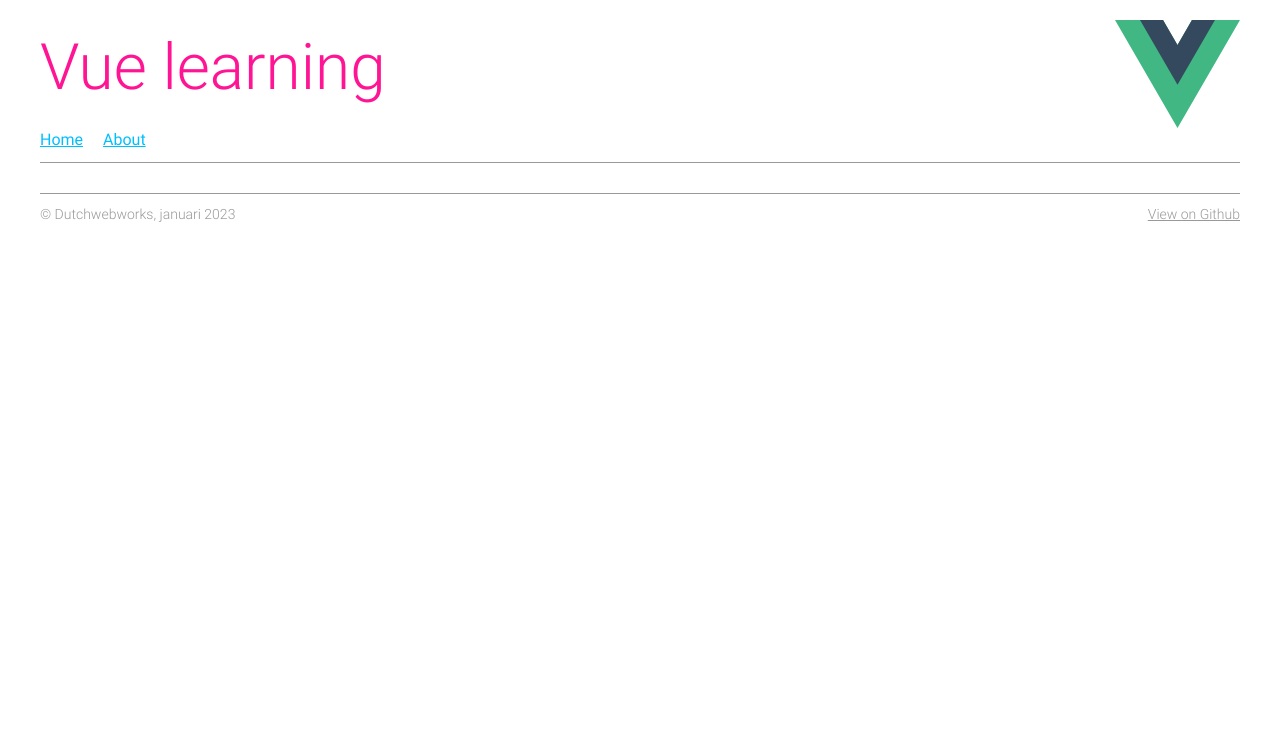
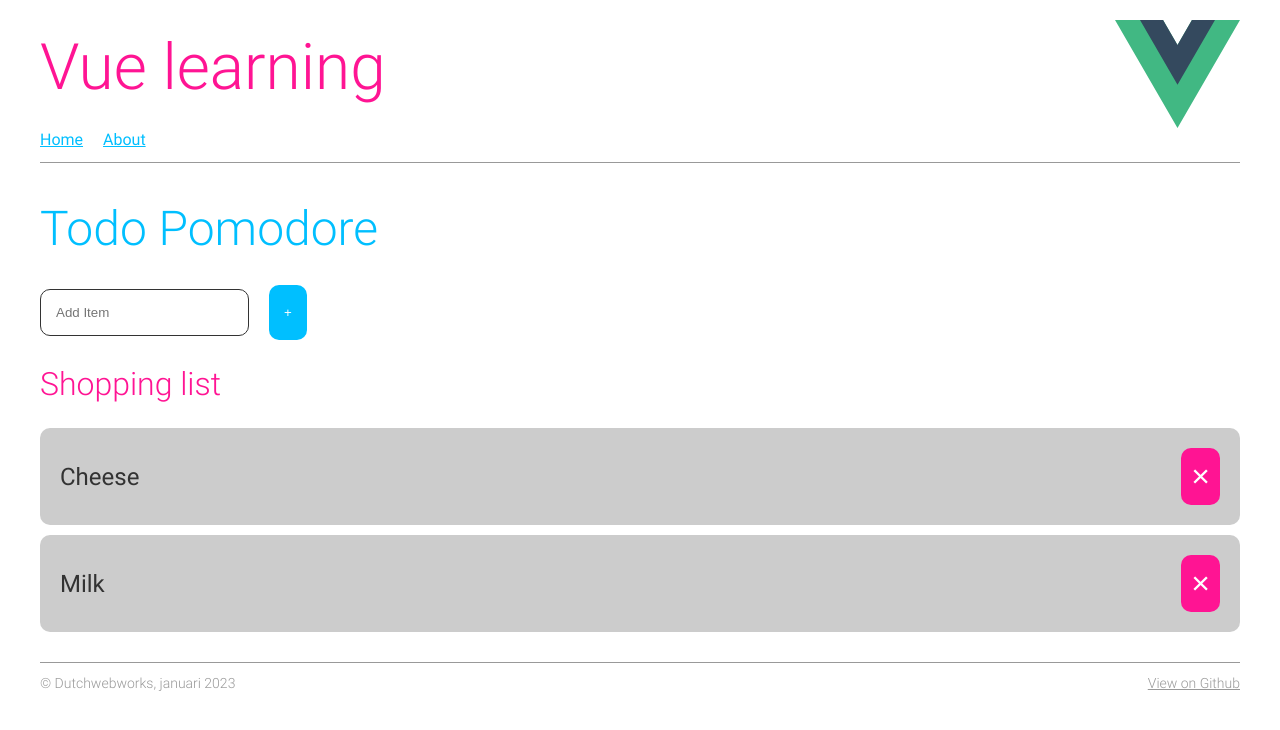
Before and after one commit to dutchwebworks/vue-learning, a Vue app: page /to-do in a window 1280 px wide. Shown: the top 730 px of the page. Built offline with nearby package versions, Linux system fonts and the light colour scheme.

Commit message:
Added simple form demo and todo app demo

```diff
--- a/src/components/TheMenu.vue
+++ b/src/components/TheMenu.vue
@@ -1,8 +1,8 @@
 <template>
     <nav>
         <menu>
-            <li v-for="item in navMenu" :key="item.routeName">
-                <RouterLink :to="{ name: item.routeName }">{{item.label}}</RouterLink>
+            <li v-for="{label, routeName: url} in navMenu" :key="url">
+                <RouterLink :to="{ name: url }">{{ label }}</RouterLink>
             </li>
         </menu>
     </nav>
--- a/src/router/index.ts
+++ b/src/router/index.ts
@@ -14,6 +14,16 @@ const routes = [
         component: () => import("@/views/About.vue")
     },
     {
+        path: "/form-simple",
+        name: "form-simple",
+        component: () => import("@/views/FormSimple.vue")
+    },
+    {
+        path: "/to-do",
+        name: "to-do",
+        component: () => import("@/views/Todo.vue")
+    },
+    {
         path: "/catalog",
         name: "catalog",
         children: catalogRouting
--- a/src/views/Catalog/Index.vue
+++ b/src/views/Catalog/Index.vue
@@ -3,15 +3,17 @@
         <h1>Catalog overview</h1>
 
         <ul class="catalogList">
-            <li v-for="product in productList" :key="product.slug">
-                <RouterLink :to="{ name: 'catalog-detail', params: { slug: product.slug } }">{{ product.label }}</RouterLink>
+            <li v-for="{label, slug} in productList" :key="slug">
+                <RouterLink :to="{ name: 'catalog-detail', params: { slug: slug } }">{{ label }}</RouterLink>
             </li>
         </ul>
     </main>
 </template>
 
 <script setup lang="ts">
-const productList: { label: string, slug: string}[] = [
+import { ref } from "vue";
+
+const productList = ref([
     {
         label: "Sony PlayStation 3",
         slug: "playstation-3"
@@ -28,7 +30,7 @@ const productList: { label: string, slug: string}[] = [
         label: "Sony PlayStation 5",
         slug: "playstation-5"
     }
-];
+]);
 </script>
 
 <style scoped lang="scss">
--- /dev/null
+++ b/src/views/FormSimple.vue
@@ -0,0 +1,23 @@
+<template>
+    <main>
+        <h1>Form simple</h1>
+
+        <h2>My name is: {{ name }}</h2>
+
+        <div><input type="text" class="form__input" v-model="name" placeholder="Your name" /></div>
+    </main>
+</template>
+
+<script setup lang="ts">
+import { ref } from "vue";
+
+let name = ref("");
+</script>
+
+<style scoped lang="scss">
+.form__input {
+    padding: 15px 20px;
+    border: 1px solid var(--body-text-color-alt);
+    border-radius: 10px;
+}
+</style>
--- a/src/views/Home.vue
+++ b/src/views/Home.vue
@@ -5,6 +5,8 @@
         <nav>
             <ul class="overview">
                 <li class="overview__item"><RouterLink :to="{ name: 'catalog-overview' }">Routing</RouterLink></li>
+                <li class="overview__item"><RouterLink :to="{ name: 'form-simple' }">Form simple</RouterLink></li>
+                <li class="overview__item"><RouterLink :to="{ name: 'to-do' }">Todo</RouterLink></li>
             </ul>
         </nav>
     </main>
--- /dev/null
+++ b/src/views/Todo.vue
@@ -0,0 +1,105 @@
+<template>
+    <main>
+        <h1>Todo Pomodore</h1>
+
+        <form @submit.prevent="addItemToShoppingList">
+            <input type="text" v-model="newItem" id="newItem" placeholder="Add Item">
+            <input type="submit" value="+">
+        </form>
+
+        <h2>Shopping list</h2>
+
+        <ul v-if="shoppingList.length > 0" class="shopping-list">
+            <li v-for="name in shoppingList" class="shopping-list__item">
+                {{ name }}
+                <button @click="removeItemFromShoppingList(name)" title="Remove" class="shopping-list__btn-remove">&times;</button>
+            </li>
+        </ul>
+
+        <p v-else>No items on the list</p>
+    </main>
+</template>
+
+<script setup lang="ts">
+import { ref } from "vue";
+
+let newItem = ref("");
+const shoppingList = ref(["Cheese", "Milk"]);
+
+function addItemToShoppingList() {
+    if(newItem.value != "") {
+        shoppingList.value.push(newItem.value);
+        newItem.value = "";
+    }
+}
+
+function removeItemFromShoppingList(name: string) {
+    shoppingList.value.splice(shoppingList.value.indexOf(name), 1);
+}
+</script>
+
+<style scoped lang="scss">
+h2 {
+    margin-top: 20px;
+}
+
+form {
+    display: flex;
+    gap: 20px;
+    align-items: center;
+}
+
+label {
+    font-size: 2rem;
+    color: var(--secondary-brand-color);
+}
+
+input[type="text"] {
+    padding: 15px;
+    border: 1px solid var(--body-text-color-alt);
+    border-radius: 10px;
+}
+
+input[type="submit"] {
+    padding: 20px 15px;
+    border-radius: 10px;
+    color: white;
+    border: none;
+    cursor: pointer;
+    background-color: var(--primary-brand-color);
+}
+
+.shopping-list {
+    margin: 0;
+    padding: 0;
+}
+
+.shopping-list__item {
+    display: flex;
+    align-items: center;
+    justify-content: space-between;
+    margin: 0 0 10px 0;
+    padding: 20px 20px;
+    list-style: none;
+    border-radius: 10px;
+    font-size: 1.5rem;
+    color: var(--body-text-color-alt);
+    background-color: #ccc;
+    transition: background-color .3s;
+    // cursor: pointer;
+
+    &:hover {
+        // background-color: #eee;
+    }
+}
+
+.shopping-list__btn-remove {
+    border: none;
+    padding: 10px 10px;
+    color: white;
+    background-color: var(--secondary-brand-color);
+    border-radius: 10px;
+    font-size: 2rem;
+    cursor: pointer;
+}
+</style>
```
